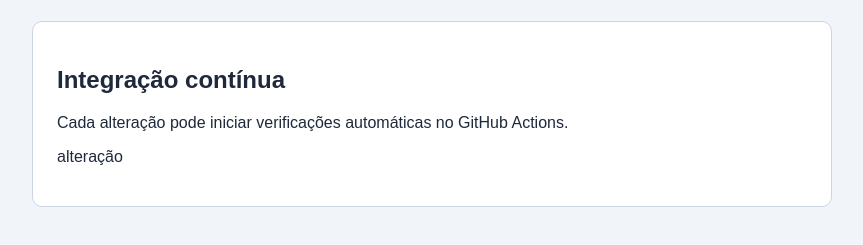
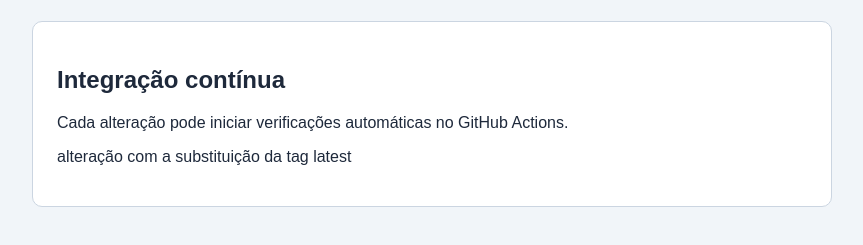
Before and after one commit to thalita425/criar_pipeline, a plain HTML site: page index.html in a window 1280 px wide. Shown: the part 143-388 px from the top of the page, without its empty margins (208-1071 px from the left). Drawn offline with Linux system fonts and the light colour scheme.

Commit message:
Update index.html

```diff
--- a/index.html
+++ b/index.html
@@ -24,7 +24,7 @@
           </p>
 
           <p>
-            alteração
+            alteração com a substituição da tag latest
           </p>
         </section>
       </main>
```
